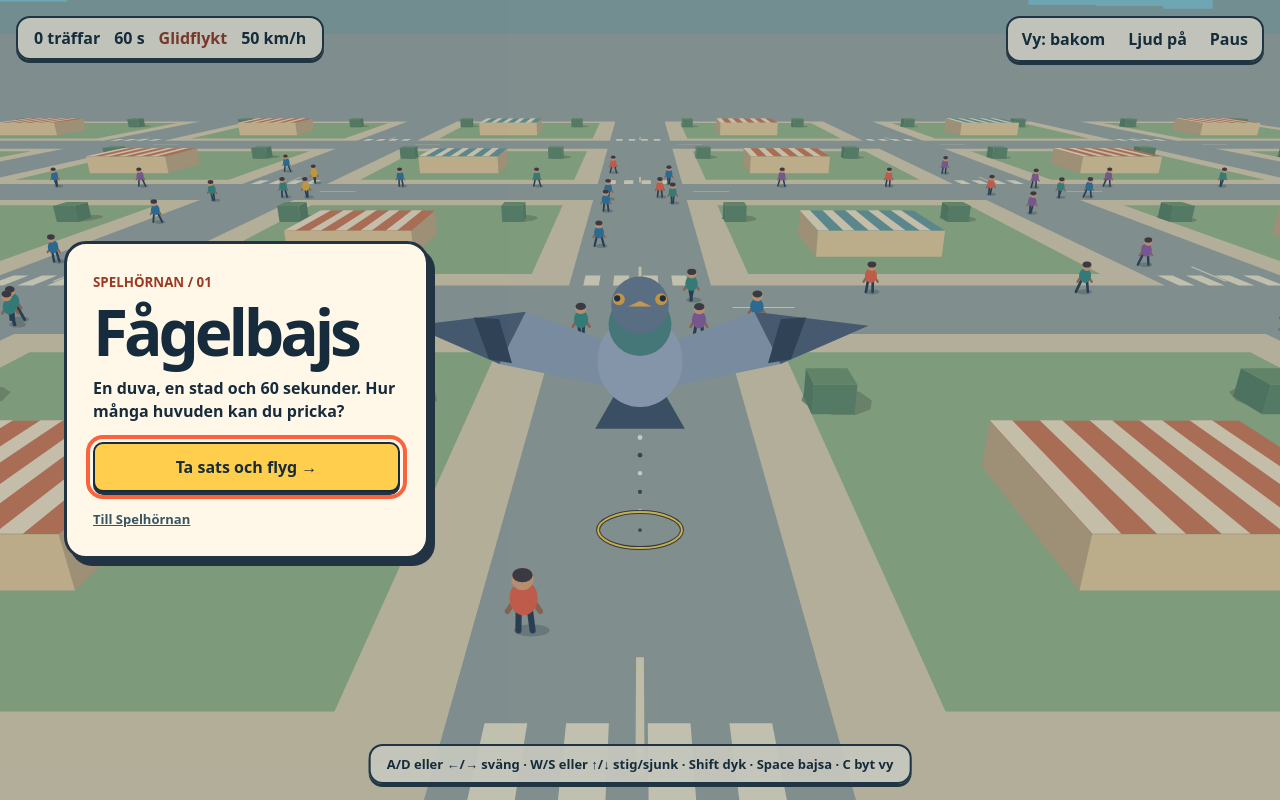
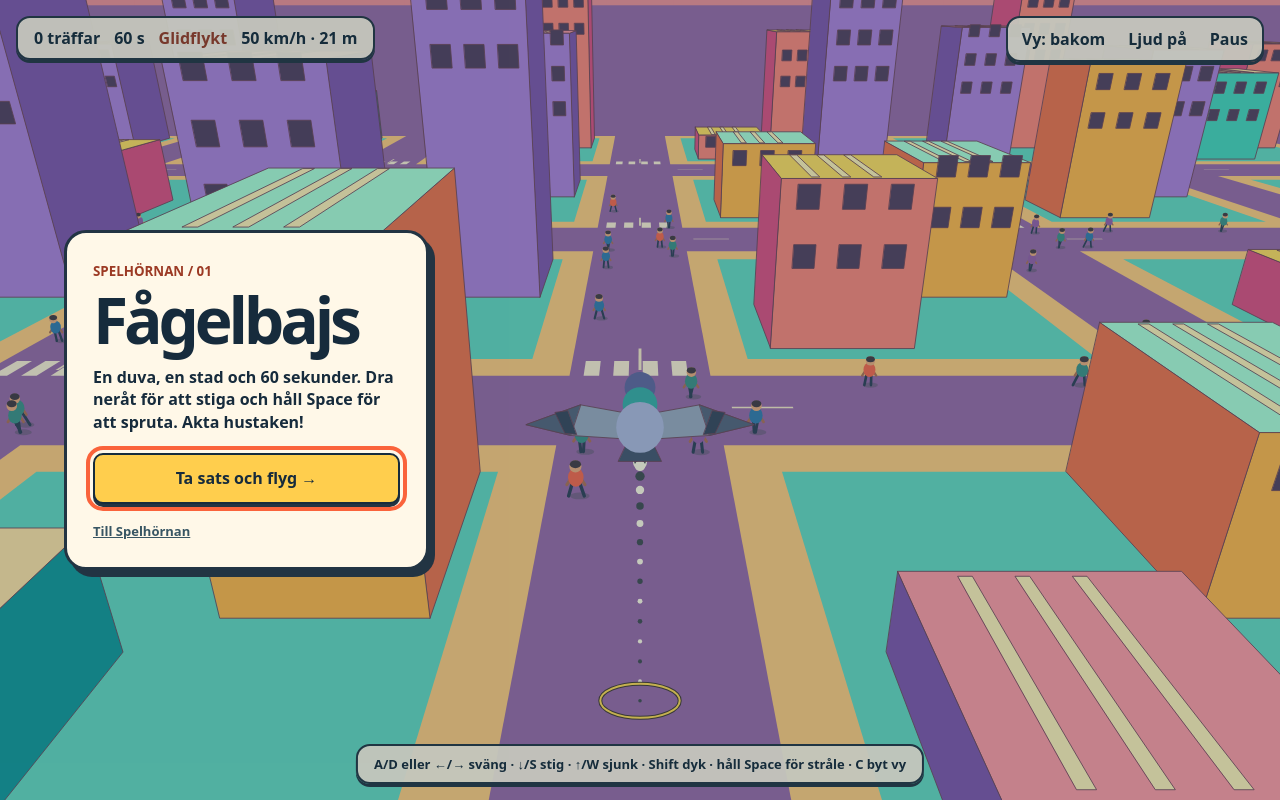
Before and after one commit to craler/spel, a plain HTML site: page fagelbajs/index.html in a window 1280 px wide. Drawn offline with Linux system fonts and the light colour scheme; animation ran at ten frames a second.

Commit message:
Ge duvan brantare dyk, kollisioner och en vit stråle över färgglada hustak

```diff
--- a/fagelbajs/index.html
+++ b/fagelbajs/index.html
@@ -9,8 +9,8 @@
 <canvas id="world" aria-label="Flygspel med tangentbordsstyrning"></canvas>
 <div id="hud"><strong id="hits">0 träffar</strong><span id="time">60 s</span><span class="badge" id="mode">Glidflykt</span><span id="speed"></span></div>
 <div class="tools"><button id="camera">Vy: bakom</button><button id="audio">Ljud på</button><button id="pause">Paus</button></div>
-<div id="feedback"></div><div class="guide">A/D eller ←/→ sväng · W/S eller ↑/↓ stig/sjunk · Shift dyk · Space bajsa · C byt vy</div>
-<div id="overlay"><section class="panel"><small>SPELHÖRNAN / 01</small><h1 id="title">Fågelbajs</h1><p id="brief">En duva, en stad och 60 sekunder. Hur många huvuden kan du pricka?</p><button id="go" autofocus>Ta sats och flyg →</button><a href="../">Till Spelhörnan</a></section></div>
+<div id="feedback"></div><div class="guide">A/D eller ←/→ sväng · ↓/S stig · ↑/W sjunk · Shift dyk · håll Space för stråle · C byt vy</div>
+<div id="overlay"><section class="panel"><small>SPELHÖRNAN / 01</small><h1 id="title">Fågelbajs</h1><p id="brief">En duva, en stad och 60 sekunder. Dra neråt för att stiga och håll Space för att spruta. Akta hustaken!</p><button id="go" autofocus>Ta sats och flyg →</button><a href="../">Till Spelhörnan</a></section></div>
 <script>
 'use strict';
 const $=id=>document.getElementById(id), canvas=$('world'), ctx=canvas.getContext('2d');
@@ -26,7 +26,7 @@ function tone(from,to,duration,type='sine',gain=.08,delay=0){
  osc.connect(vol);vol.connect(sound.destination);osc.start(t);osc.stop(t+duration);
 }
 function reset(){
- bird={x:0,z:0,y:13,angle:0,bank:0,speed:14,vy:0,fold:0,flare:0};elapsed=hits=cooldown=0;drops=[];stains=[];scored.clear();messageTime=0;$('feedback').textContent='';
+ bird={x:0,z:0,y:21,angle:0,bank:0,speed:14,vy:0,fold:0,flare:0,effort:0};elapsed=hits=cooldown=0;drops=[];stains=[];scored.clear();messageTime=0;$('feedback').textContent='';
 }
 function panel(heading,body,action){$('title').textContent=heading;$('brief').textContent=body;$('go').textContent=action;$('overlay').hidden=false;$('go').focus();}
 function togglePause(){if(state==='play'){state='pause';keys.clear();panel('Flygpaus','Duvan väntar där du lämnade den.','Fortsätt flyga →');}else if(state==='pause')start();}
@@ -38,20 +38,39 @@ onblur=()=>{keys.clear();if(state==='play')togglePause();};
 onkeydown=e=>{if(state!=='play'){if(e.code==='Escape'&&state==='pause')togglePause();return;}
  if(['ShiftLeft','ShiftRight','Space','ArrowLeft','ArrowRight','ArrowUp','ArrowDown','KeyA','KeyD','KeyS','KeyW','KeyC','Escape'].includes(e.code)){e.preventDefault();keys.add(e.code);if(e.repeat)return;if(e.code==='Space')drop();if(e.code==='KeyC')view();if(e.code==='Escape')togglePause();}};
 onkeyup=e=>keys.delete(e.code);
-function payload(){return {x:bird.x,z:bird.z,y:bird.y-.35,vx:Math.sin(bird.angle)*bird.speed,vz:Math.cos(bird.angle)*bird.speed,vy:bird.vy-1.4};}
+function payload(){return {x:bird.x-.45*Math.sin(bird.angle),z:bird.z-.45*Math.cos(bird.angle),y:bird.y-.22,vx:Math.sin(bird.angle)*bird.speed,vz:Math.cos(bird.angle)*bird.speed,vy:bird.vy-6};}
 function at(p,t){return [p.x+p.vx*t,p.y+p.vy*t-gravity*t*t/2,p.z+p.vz*t];}
 function flightTime(p,level){return (p.vy+Math.sqrt(Math.max(0,p.vy*p.vy+2*gravity*(p.y-level))))/gravity;}
-// Test the two roof heights before the shot reaches street level.
+const facades=[
+ ['#ffdf64','#fa887d','#dc5285'],['#ffe4a8','#47d6bf','#139b9e'],
+ ['#ff9ca7','#ad83dc','#8058af'],['#adffda','#ffb84e','#ed7450']
+];
+function buildings(i,j){
+ const x=i*tile,z=j*tile;
+ return [[x+10,z+10,11,10,4+Math.floor(hash(i,j,3)*25)],
+         [x+24,z+22,9,12,6+Math.floor(hash(i,j,6)*37)]];
+}
+function solid(x,y,z,r=0){
+ if(y<=r)return true;
+ return buildings(Math.floor(x/tile),Math.floor(z/tile)).some(([a,b,w,d,h])=>
+ x>=a-r&&x<=a+w+r&&z>=b-r&&z<=b+d+r&&y<=h+r);
+}
 function landingTime(p){
- for(const level of [2.1,1.5]){
-  const time=flightTime(p,level),[x,,z]=at(p,time);
-  const localX=((x%tile)+tile)%tile,localZ=((z%tile)+tile)%tile;
-  if(level===2.1 && localX>=14 && localX<=24 && localZ>=13 && localZ<=21)return time;
-  if(level===1.5 && Math.abs(localZ-27)<=1 && (Math.abs(localX-9)<=1 || Math.abs(localX-30)<=1))return time;
+ const end=Math.max(0,flightTime(p,0));
+ const steps=Math.max(1,Math.ceil(end*Math.max(20,Math.hypot(p.vx,p.vz))/1.1));
+ for(let i=1;i<=steps;i++){let hi=end*i/steps;
+  if(!solid(...at(p,hi)))continue;
+  let lo=end*(i-1)/steps;
+  for(let n=0;n<8;n++){const mid=(lo+hi)/2;if(solid(...at(p,mid)))hi=mid;else lo=mid;}
+  return lo;
  }
- return flightTime(p,0);
+ return end;
 }
-function drop(){if(cooldown>0)return;drops.push({...payload(),age:0});cooldown=.33;tone(285,68,.15,'triangle');}
+function drop(){
+ if(cooldown>0)return;
+ const p=payload();p.end=landingTime(p);p.age=0;drops.push(p);cooldown=.06;
+ if(drops.length%4===1)tone(225,85,.09,'triangle',.025);
+}
 function announce(text){$('feedback').textContent=text;messageTime=.95;}
 function hash(i,j,k){const n=Math.sin(i*127.1+j*311.7+k*74.7)*43758.5453;return n-Math.floor(n);}
 function gather(){
@@ -63,27 +82,34 @@ function gather(){
 }
 function simulate(dt){
  const b=bird,held=(...codes)=>codes.some(c=>keys.has(c)),dive=held('ShiftLeft','ShiftRight');
- const steer=+held('KeyD','ArrowRight')-+held('KeyA','ArrowLeft'), pitch=+held('KeyW','ArrowUp')-+held('KeyS','ArrowDown');
+ const steer=+held('KeyD','ArrowRight')-+held('KeyA','ArrowLeft'), pitch=+held('KeyS','ArrowDown')-+held('KeyW','ArrowUp');
  if(!dive&&b.fold>.65&&b.wasDiving){b.flare=Math.max(0,b.speed-14)*.95;tone(200,430,.2,'sine',.035);}
  b.wasDiving=dive;b.fold=mix(b.fold,+dive,1-Math.exp(-dt*10));b.bank=mix(b.bank,steer,1-Math.exp(-dt*5));b.angle+=b.bank*dt*(1.52-.44*b.fold);
- const down=gravity, lift=dive?1.8:down+(13+pitch*10-b.y)*.8+b.flare*2.4+.9*Math.sin(wingPhase);
- b.vy=clamp(b.vy+(lift-down-b.vy*(dive?.38:1.65))*dt,-26,17);b.y+=b.vy*dt;
- if(b.y<2.7){b.y=2.7;b.vy=Math.max(0,b.vy);}b.flare*=Math.exp(-dt*1.35);
- b.speed=clamp(b.speed+(Math.max(0,-b.vy)*.95+(14-b.speed)*(dive?.18:.44)-Math.max(0,b.vy)*.26)*dt,9,39);
- b.x+=Math.sin(b.angle)*b.speed*dt;b.z+=Math.cos(b.angle)*b.speed*dt;elapsed+=dt;cooldown-=dt;wingPhase+=dt*(b.flare>3?2:6);
+ const upLimit=clamp((82-b.y)/9,0,1);
+ const wantedVy=(pitch>0?19*upLimit:pitch*19)+b.flare*.82;
+ const acceleration=dive?-36-b.vy*.19:(wantedVy-b.vy)*2.7;
+ b.vy=clamp(b.vy+acceleration*dt,-51,27);b.y+=b.vy*dt;
+ b.flare*=Math.exp(-dt*1.2);
+ b.effort=mix(b.effort,dive?0:pitch>0?1:pitch<0?0:.28,1-Math.exp(-6*dt));
+ b.speed=clamp(b.speed+(Math.max(0,-b.vy)*1.65+(14-b.speed)*(dive?.18:.55)-Math.max(0,b.vy)*.19)*dt,10,58);
+ b.x+=Math.sin(b.angle)*b.speed*dt;b.z+=Math.cos(b.angle)*b.speed*dt;
+ if(solid(b.x,b.y,b.z,.28)){state='end';keys.clear();tone(135,38,.32,'triangle');
+ panel('Krasch!',(b.y<.3?'Duvan träffade marken.':'Duvan flög in i ett hus.')+' '+hits+' träffar.','Ta ny sats →');return;}
+ elapsed+=dt;cooldown-=dt;wingPhase+=dt*(1.4+12*b.effort);
+ if(held('Space'))drop();
  gather();
- drops=drops.filter(p=>{const prev=p.age;p.age+=dt;const ht=flightTime(p,1.8),end=landingTime(p);
+ drops=drops.filter(p=>{const prev=p.age;p.age+=dt;const ht=flightTime(p,1.8),end=p.end;
  if(ht<=end&&prev<=ht&&p.age>=ht){const [x,,z]=at(p,ht);const victim=people.find(h=>!scored.has(h.id)&&Math.hypot(h.x-x,h.z-z)<1.65);
- if(victim){scored.add(victim.id);hits++;announce(['SPLATT!','MITT I PRICK!','FULLTRÄFF!'][(hits-1)%3]);tone(430,750,.15);tone(690,980,.14,'sine',.05,.09);return false;}}
+ if(victim){stains.push({x,y:1.9,z,t:elapsed,person:true});scored.add(victim.id);hits++;announce(['SPLATT!','MITT I PRICK!','FULLTRÄFF!'][(hits-1)%3]);tone(430,750,.15);tone(690,980,.14,'sine',.05,.09);return false;}}
  if(p.age>=end){const [x,y,z]=at(p,end);stains.push({x,y,z,t:elapsed});tone(88,42,.08,'triangle',.032);return false;}return true;});
- stains=stains.filter(s=>elapsed-s.t<10);if((messageTime-=dt)<=0)$('feedback').textContent='';
+ if((messageTime-=dt)<=0)$('feedback').textContent='';
  if(elapsed>=60){state='end';keys.clear();panel('Tiden är ute!',hits+' träffar på 60 sekunder. Ett varv till?','Flyg igen →');}
 }
 function fit(){width=innerWidth;height=innerHeight;const density=Math.min(devicePixelRatio||1,1.4);canvas.width=Math.round(width*density);canvas.height=Math.round(height*density);ctx.setTransform(density,0,0,density,0,0);}
 onresize=fit;fit();
 function setCamera(){
- const a=bird.angle,s=Math.sin(a),c=Math.cos(a),pitch=above?1.46:.36+bird.fold*.13,back=above?4:8.8;
- camera={x:bird.x-s*back,y:bird.y+(above?22:3.6),z:bird.z-c*back,s,c,cp:Math.cos(pitch),sp:Math.sin(pitch)};
+ const a=bird.angle,s=Math.sin(a),c=Math.cos(a),pitch=above?1.45:.39+bird.fold*.29,back=above?4:6.2;
+ camera={x:bird.x-s*back,y:bird.y+(above?22:3.3),z:bird.z-c*back,s,c,cp:Math.cos(pitch),sp:Math.sin(pitch)};
  scale=Math.min(width*.92,height*(above?.92:1.03))*(1-.08*bird.fold);
 }
 function cameraPoint([x,y,z]){
@@ -100,7 +126,7 @@ function poly(points,color,layer=0){
  if(pts.every(p=>p[0]<0)||pts.every(p=>p[0]>width)||pts.every(p=>p[1]<0)||pts.every(p=>p[1]>height))return;
  faces.push({pts,color,layer,d:verts.reduce((v,p)=>v+p[2],0)/verts.length});
 }
-function paint(){faces.sort((a,b)=>a.layer-b.layer||b.d-a.d);for(const f of faces){ctx.fillStyle=f.color;ctx.beginPath();ctx.moveTo(...f.pts[0]);for(let j=1;j<f.pts.length;j++)ctx.lineTo(...f.pts[j]);ctx.closePath();ctx.fill();}faces=[];}
+function paint(){faces.sort((a,b)=>a.layer-b.layer||b.d-a.d);for(const f of faces){if(f.person){person(f.person);continue;}ctx.fillStyle=f.color;ctx.beginPath();ctx.moveTo(...f.pts[0]);for(let j=1;j<f.pts.length;j++)ctx.lineTo(...f.pts[j]);ctx.closePath();ctx.fill();if(f.layer===0){ctx.strokeStyle='#70465a';ctx.lineWidth=.85;ctx.stroke();}}faces=[];}
 function flat(x,z,w,d,color,y=0,layer=-3){poly([[x,y,z],[x+w,y,z],[x+w,y,z+d],[x,y,z+d]],color,layer);}
 function box(x,z,w,d,h,roof,front,side){
  const a=[x,0,z],b=[x+w,0,z],c=[x+w,0,z+d],e=[x,0,z+d],top=[a,b,c,e].map(p=>[p[0],h,p[2]]);
@@ -128,44 +154,96 @@ function person(h){
 }
 function renderBird(){
  const b=bird,s=Math.sin(b.angle),c=Math.cos(b.angle),bank=b.bank*.62,pitch=Math.atan2(b.vy,b.speed)*.82,fold=b.fold;
- function world([x,y,z]){const bx=x*Math.cos(bank)+y*Math.sin(bank),by=y*Math.cos(bank)-x*Math.sin(bank);
+ function world([x,y,z]){x*=.38;y*=.38;z*=.38;const bx=x*Math.cos(bank)+y*Math.sin(bank),by=y*Math.cos(bank)-x*Math.sin(bank);
  const bz=z*Math.cos(pitch)-by*Math.sin(pitch),yy=by*Math.cos(pitch)+z*Math.sin(pitch);
  return [b.x+bx*c+bz*s,b.y+yy,b.z-bx*s+bz*c];}
  function shape(pts,col){poly(pts.map(world),col);}
- const flap=(.22+.48*Math.sin(wingPhase))*(1-fold)*clamp(1-b.flare/9,0,1),span=mix(2.5,.65,fold);
+ const flap=(.17+(.08+.75*b.effort)*Math.sin(wingPhase))*(1-fold)*clamp(1-b.flare/9,0,1),span=mix(2.5,.65,fold);
  for(const side of [-1,1]){const root=[side*.16,.06,.45],elbow=[side*span*.54,.17+flap*.53,.45-fold*.58],tip=[side*span,flap-.06,-.29-fold*.94],rear=[side*span*.6,flap*.45,-.64-fold*.5];
  shape([root,elbow,tip,rear,[side*.22,0,-.61]],'#9aaac1');shape([elbow,tip,rear],'#566780');shape([[side*span*.65,.14+flap*.57,.2-fold*.65],[side*span*.76,.11+flap*.68,.12-fold*.71],[side*span*.65,flap*.48,-.56-fold*.55],[side*span*.55,flap*.43,-.59-fold*.48]],'#394960');}
  shape([[-.21,0,-.48],[.21,0,-.48],[.45,-.11,-1.36],[-.45,-.11,-1.36]],'#475872');paint();
- sprite(...world([0,.08,0]),.49,'#aab7ce',1.08);sprite(...world([0,.31,.61]),.38,'#568e8d');sprite(...world([0,.51,.75]),.35,'#70819c');
+ // Draw the nape first and the nearer back last for the chase view.
  shape([[-.15,.42,.97],[.15,.42,.97],[0,.37,1.36]],'#ffba56');paint();
- for(const side of [-1,1]){sprite(...world([side*.26,.55,.86]),.074,'#f7b54c');sprite(...world([side*.28,.56,.87]),.038,'#212c40');}
+ sprite(...world([0,.54,.86]),.135,'#6169a2');
+ sprite(...world([0,.29,.48]),.15,'#39afa9');
+ sprite(...world([0,.05,-.16]),.20,'#aebae0',1.07);
+
+}
+function impactView(aim){
+ const last=stains.at(-1),focus=last&&elapsed-last.t<1?[last.x,last.y,last.z]:aim;
+ const size=Math.min(154,width*.21,height*.26),x=width-size-18,y=height-size-72,k=size/28;
+ ctx.save();ctx.translate(x,y);ctx.fillStyle='#4c315c';ctx.fillRect(-3,-22,size+6,size+25);
+ ctx.fillStyle='#fff5c7';ctx.font='bold 12px system-ui';ctx.fillText('NEDSLAG',7,-6);
+ ctx.beginPath();ctx.rect(0,0,size,size);ctx.clip();ctx.fillStyle='#a974aa';ctx.fillRect(0,0,size,size);
+ const px=n=>size/2+(n-focus[0])*k,pz=n=>size/2-(n-focus[2])*k;
+ const dot=(x,z,r,col)=>{ctx.fillStyle=col;ctx.beginPath();ctx.arc(px(x),pz(z),r,0,tau);ctx.fill();};
+ const i=Math.floor(focus[0]/tile),j=Math.floor(focus[2]/tile);
+ for(let u=i-1;u<=i+1;u++)for(let v=j-1;v<=j+1;v++)for(const [a,b,w,d] of buildings(u,v)){
+ ctx.fillStyle='#efbc69';ctx.fillRect(px(a),pz(b+d),w*k,d*k);}
+ for(const h of people)if(Math.abs(h.x-focus[0])<15 && Math.abs(h.z-focus[2])<15)dot(h.x,h.z,k*.7,scored.has(h.id)?'#fff':'#432942');
+ for(const h of stains)if(Math.abs(h.x-focus[0])<15 && Math.abs(h.z-focus[2])<15){dot(h.x,h.z,k*.86,'#fff');if(elapsed-h.t<.28){ctx.strokeStyle='#ffd844';ctx.lineWidth=2;ctx.beginPath();ctx.arc(px(h.x),pz(h.z),(1+8*(elapsed-h.t))*k,0,tau);ctx.stroke();}}
+ ctx.strokeStyle='#ffdf38';ctx.lineWidth=2;ctx.beginPath();ctx.arc(px(aim[0]),pz(aim[2]),6,0,tau);ctx.stroke();ctx.restore();
 }
 function render(){
- setCamera();const sky=ctx.createLinearGradient(0,0,0,height*.55);sky.addColorStop(0,'#8acddc');sky.addColorStop(1,'#f9e5bd');ctx.fillStyle=sky;ctx.fillRect(0,0,width,height);
+ setCamera();const sky=ctx.createLinearGradient(0,0,0,height*.55);sky.addColorStop(0,'#ff87a4');sky.addColorStop(1,'#ffd16a');ctx.fillStyle=sky;ctx.fillRect(0,0,width,height);
  const horizon=height*.43-scale*camera.sp/camera.cp;
- ctx.fillStyle='#92adae';for(let i=-1;i<22;i++){const x=(i-(bird.angle*3%1))*width/19,h=(.028+.056*hash(i,2,3))*height;ctx.fillRect(x,horizon-h,width/15,h+2);}
- ctx.fillStyle='#a4adab';ctx.fillRect(0,Math.max(0,horizon),width,height);
+ ctx.fillStyle='#ee929a';for(let i=-1;i<22;i++){const x=(i-(bird.angle*3%1))*width/19,h=(.028+.056*hash(i,2,3))*height;ctx.fillRect(x,horizon-h,width/15,h+2);}
+ ctx.fillStyle='#996caa';ctx.fillRect(0,Math.max(0,horizon),width,height);
  const ix=Math.round(bird.x/tile),iz=Math.round(bird.z/tile);
  for(let i=ix-3;i<=ix+3;i++)for(let j=iz-3;j<=iz+3;j++){
  const x=i*tile,z=j*tile,p=cameraPoint([x+14,0,z+14]);if(p[2]<-31||p[2]>153||Math.abs(p[0])>Math.max(35,p[2]*width/(2*scale)+35))continue;
- flat(x+5,z+5,32,32,'#e7d8b9');flat(x+8,z+8,26,26,'#a1be91',0,-2);
+ flat(x+5,z+5,32,32,'#ffcd83');flat(x+8,z+8,26,26,'#65dac4',0,-2);
  flat(x-.11,z+6,.22,4,'#f6eacb',0,-2);flat(x+6,z-.11,4,.22,'#f6eacb',0,-2);
  for(let k=0;k<4;k++)flat(x-4+k*2.1,z+5,1.1,2.6,'#faf0d7',0,-2);
- // Low market stalls sit inside the blocks, away from the walking routes.
- const tint=hash(i,j,7)>.48;box(x+14,z+13,10,8,2.1,tint?'#db805f':'#72a3a8','#f3d5a5','#ccaf8c');
- for(let k=0;k<5;k++)flat(x+14+k*2,z+13,.9,8,'#ffedcf',2.12,1);
- for(let k=0;k<2;k++){const tx=x+9+k*21,tz=z+27;disc(tx+.5,.02,tz+.5,1.7,'#849c78',-1);box(tx-1,tz-1,2,2,1.5,'#7a9e77','#699275','#60896d');}
+ for(const [a,b,w,d,h] of buildings(i,j)){
+  const palette=facades[Math.floor(hash(i,j,w)*4)];
+  box(a,b,w,d,h,...palette);
+  if(camera.y>h){for(let k=1;k<4;k++)flat(a+k*w/5,b+.35,.55,d-.7,'#fff2ba',h+.04,0);}
+  const frontZ=camera.z<b?b-.03:b+d+.03;
+  for(let floor=2;floor<h-1;floor+=4.4){
+   for(let k=0;k<3;k++){
+    const xx=a+1.2+k*w*.30;
+    poly([[xx,floor,frontZ],[xx+1.6,floor,frontZ],[xx+1.6,floor+1.8,frontZ],[xx,floor+1.8,frontZ]],'#554263');
+   }
+  }
  }
- for(const s of stains)disc(s.x,s.y+.03,s.z,.84,'#fffbed',s.y>.2?2:-1);
- disc(bird.x,.035,bird.z,.72,'#52656666',-1);paint();
- const sorted=people.map(h=>[cameraPoint([h.x,0,h.z])[2],h]).sort((a,b)=>b[0]-a[0]);for(const [,h] of sorted)person(h);
+ }
+ for(const s of stains){
+  if(s.person||Math.hypot(s.x-bird.x,s.z-bird.z)>100)continue;
+  disc(s.x,s.y+.055,s.z,1.04,'#71517f',s.y>.2?1:-1);
+  disc(s.x,s.y+.065,s.z,.87,'#fffdf2',s.y>.2?1:-1);
+  disc(s.x+.78,s.y+.07,s.z+.45,.36,'#fffdf2',s.y>.2?1:-1);
+ }
+ disc(bird.x,.035,bird.z,.42,'#52656666',-1);
+ for(const h of people){
+  const d=cameraPoint([h.x,1,h.z])[2];
+  if(d>1 && d<110)faces.push({person:h,d,layer:0});
+ }
+ paint();
  const p=payload(),tt=landingTime(p),aim=at(p,tt);
  for(let i=1;i<=16;i++){const t=tt*i/16;sprite(...at(p,t),.067,i%2?'#fffce7':'#434e54');}
- const ring=point(aim);if(ring){const radius=clamp(1.5*scale/Math.max(1,cameraPoint(aim)[2]),3,65);
+ const ring=point(aim);if(ring){const radius=clamp(1.5*scale/Math.max(1,cameraPoint(aim)[2]),8,65);
  ctx.strokeStyle='#443c36';ctx.lineWidth=4;ctx.beginPath();ctx.ellipse(...ring,radius,radius*(above?.91:.43),0,0,tau);ctx.stroke();ctx.lineWidth=2;ctx.strokeStyle='#ffda58';ctx.stroke();}
- for(const d of drops){sprite(...at(d,Math.max(0,d.age-.035)),.18,'#fff6d1');sprite(...at(d,d.age),.25,'#625148');sprite(...at(d,d.age),.19,'#fffbea');}
+ let prior=null;
+ for(const d of drops){
+  const pos=at(d,d.age),tail=at(d,Math.max(0,d.age-.055));
+  if(prior && prior.age-d.age<.095){
+   const from=point(at(prior,prior.age)),to=point(pos);
+   if(from&&to){
+    const depth=Math.max(1,cameraPoint(pos)[2]),diameter=clamp(.5*scale/depth,1,32);
+    ctx.lineCap='round';ctx.beginPath();ctx.moveTo(...from);ctx.lineTo(...to);
+    ctx.lineWidth=diameter+1;ctx.strokeStyle='#ad92b0';ctx.stroke();ctx.lineWidth=diameter;ctx.strokeStyle='#fffdf7';ctx.stroke();
+   }
+  }
+  prior=d;
+  sprite(...tail,.26,'#efe6fd');sprite(...pos,.38,'#987f9a');sprite(...pos,.32,'#fffefa');sprite(pos[0]+.16,pos[1]+.12,pos[2],.16,'#ffffff');
+ }
+ for(const hit of stains.slice(-18)){const age=elapsed-hit.t;if(age>.45)continue;
+  for(let k=0;k<6;k++){const a=k*tau/6,r=.4+age*4;sprite(hit.x+r*Math.cos(a),hit.y+.18+5*age-9*age*age,hit.z+r*Math.sin(a),.16*(1-age), '#fff');}
+ }
+ if(drops.length || (stains.length && elapsed-stains.at(-1).t<1.2)) impactView(aim);
  renderBird();
- $('speed').textContent=Math.round(bird.speed*3.6)+' km/h';$('hits').textContent=hits+(hits===1?' träff':' träffar');$('time').textContent=Math.max(0,Math.ceil(60-elapsed))+' s';$('mode').textContent=bird.fold>.5?'Dyk!':bird.flare>2?'Uppvind':'Glidflykt';
+ $('speed').textContent=Math.round(bird.speed*3.6)+' km/h · '+Math.round(bird.y)+' m';$('hits').textContent=hits+(hits===1?' träff':' träffar');$('time').textContent=Math.max(0,Math.ceil(60-elapsed))+' s';$('mode').textContent=bird.fold>.5?'Dyk!':bird.flare>2?'Uppvind':'Glidflykt';
 }
 reset();gather();let prev=0;
 function frame(now){const dt=Math.min(.05,(now-prev)/1000);prev=now;if(state==='play'){for(let i=0;i<2&&state==='play';i++)simulate(dt/2);}else if(state==='menu')wingPhase+=dt*3;render();requestAnimationFrame(frame);}
```
